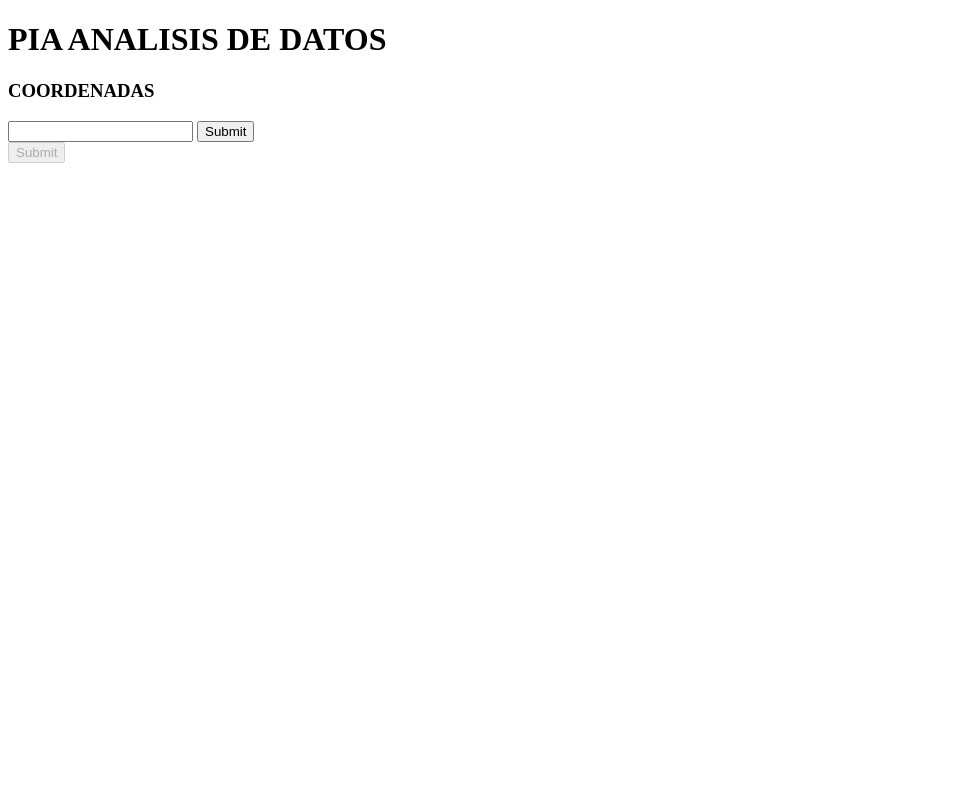
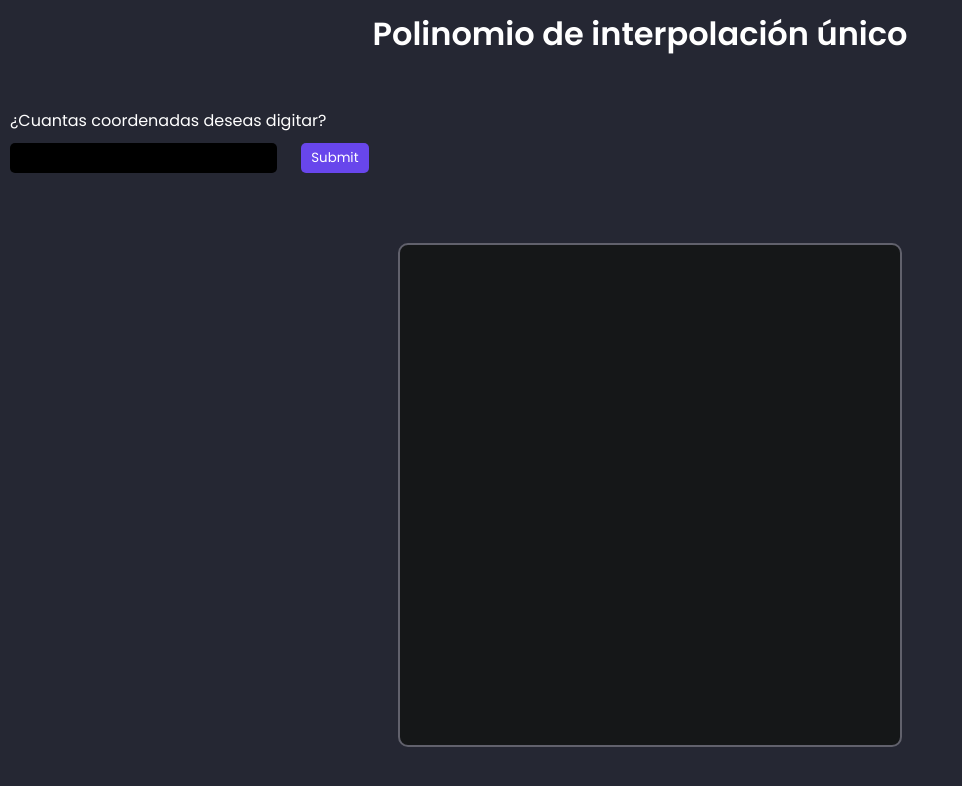
Before and after one commit to Hamgalex/PIAanalisisdedatos, a plain HTML site: page index.html in a window 1280 px wide. Shown: the whole page, without its empty margins (0-962 px from the left). Drawn offline with Linux system fonts and the light colour scheme.

Commit message:
Cambio al estilo de la página

```diff
--- /dev/null
+++ b/index.css
@@ -0,0 +1,72 @@
+*{
+  margin:0px;
+  padding: 0px;
+  font-family: 'Poppins', sans-serif;
+  color: white;
+}
+body{
+  background: #252733;
+}
+h1{
+  text-align:  center;
+  margin-bottom: 50px;
+  margin-top: 10px;
+  font-weight: 600;
+}
+.cuantas{
+  margin-left:10px;
+  font-weight: regular;
+}
+input{
+  background-color: black;
+  border: 0px;
+  border-radius: 5px;
+  padding: 5px;
+  margin: 10px;
+}
+
+.boton{
+  padding:5px 10px 5px 10px;
+  background-color: #6846ec;
+  visibility: visible;
+}
+
+.botonDisabled{
+  visibility: hidden;
+}
+
+.boton :hover{
+  cursor:pointer;
+  background-color: #7e5dfc;
+
+}
+
+.container-grafica{
+  width:100%;
+  margin-left: 10px;
+  display: flex;
+  justify-content: center;
+  margin-bottom: 50px;
+}
+
+.grafica{
+  background-color: #151718;
+  border: solid #61616c 2px;
+  border-radius: 10px;
+}
+
+.res{
+  text-align: center;
+  margin-bottom: 10px;
+}
+
+.coordenadas{
+  display: flex;
+  flex-direction: column;
+  justify-content: center;
+  flex-wrap: wrap;
+}
+
+span{
+  margin-left:10px;
+}
--- a/index.html
+++ b/index.html
@@ -2,24 +2,31 @@
 <html>
 <head>
     <title>Pia Análisis de datos</title>
+    <!--Poppins Font-->
+    <link rel="preconnect" href="https://fonts.googleapis.com">
+    <link rel="preconnect" href="https://fonts.gstatic.com" crossorigin>
+    <link href="https://fonts.googleapis.com/css2?family=Poppins:wght@300;400;500;600;700&display=swap" rel="stylesheet">
+    <!--JS File-->
     <script src="index.js"></script>
+    <!--CSS File-->
+    <link rel="stylesheet" href="./index.css">
 </head>
 <body>
     <div>
-        <h1>PIA ANALISIS DE DATOS</h1>
-        <h3>COORDENADAS</h3>
+        <h1>Polinomio de interpolación único</h1>
+        <div class="cuantas">¿Cuantas coordenadas deseas digitar?</div>
         <input type="number" id="numvar">
-        <input type="submit" onclick="mostrar()">
+        <input class="boton" type="submit" onclick="mostrar()">
 
-        <div id="coord" >
+        <div id="coord" class="coordenadas" >
 
         </div>
-        <input id="botonsolve" type="submit" onclick="solver()" disabled=true >
+        <input class="botonDisabled" id="botonsolve" type="submit" onclick="solver()" disabled=true >
 
-        <h3 id="resultado"></h3>
+        <h3 id="resultado" class="res"></h3>
 
-        <div >
-            <canvas id="canvas" width="500px" height="500px"></canvas>
+        <div class="container-grafica" >
+            <canvas class="grafica" id="canvas" width="500px" height="500px"></canvas>
         </div>
 
 </body>
--- a/index.js
+++ b/index.js
@@ -7,8 +7,10 @@ function mostrar()
     {
         var inputx = document.createElement("input");
         var inputy = document.createElement("input");
-        var labelx = document.createElement("LABEL");
-        var labely = document.createElement("LABEL");
+        var labelx = document.createElement("span");
+        var labely = document.createElement("span");
+
+        var br = document.createElement("br")
         inputx.type = "number";
         inputx.id= "x"+i;
         labelx.innerHTML="x"+i;
@@ -20,12 +22,16 @@ function mostrar()
         var br = document.createElement("br");
         document.getElementById('coord').appendChild(labelx);
         document.getElementById('coord').appendChild(inputx);
+
         document.getElementById('coord').appendChild(labely);
         document.getElementById('coord').appendChild(inputy);
-        document.getElementById('coord').appendChild(br);
+
     }
     botonsolve.disabled=false;
+    botonsolve.classList.remove("botonDisabled")
+    botonsolve.classList.add("boton")
     numvar.disabled=true;
+
 }
 function solver()
 {
@@ -218,7 +224,7 @@ function draw() {
  axes.doNegativeX = true;
 
  showAxes(ctx,axes);
- funGraph(ctx,axes,fun1,"rgb(11,153,11)",1);
+ funGraph(ctx,axes,fun1,"#2ceac8",4);
 }
 
 function funGraph (ctx,axes,func,color,thick) {
```
Also changed, not shown: 1 other file.
